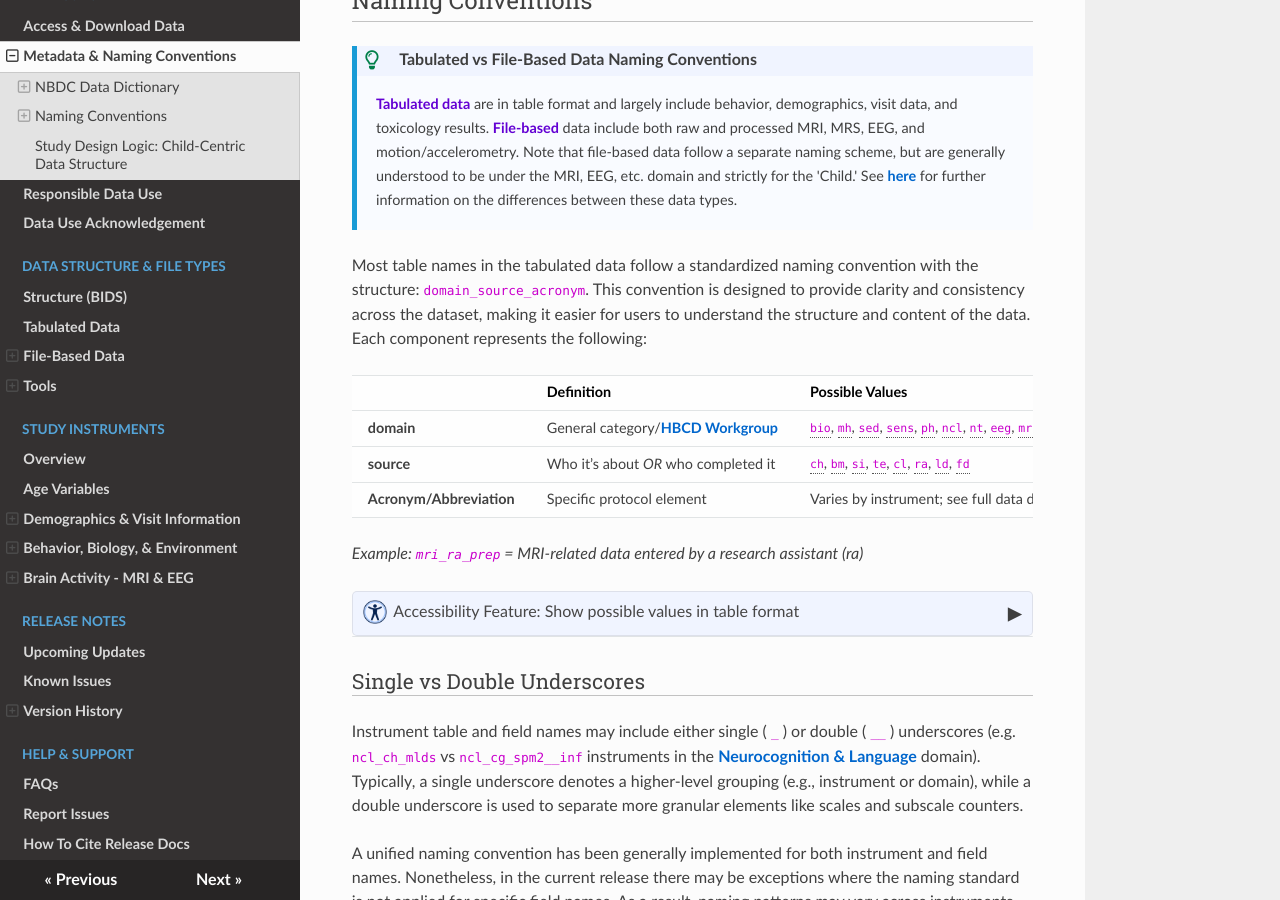
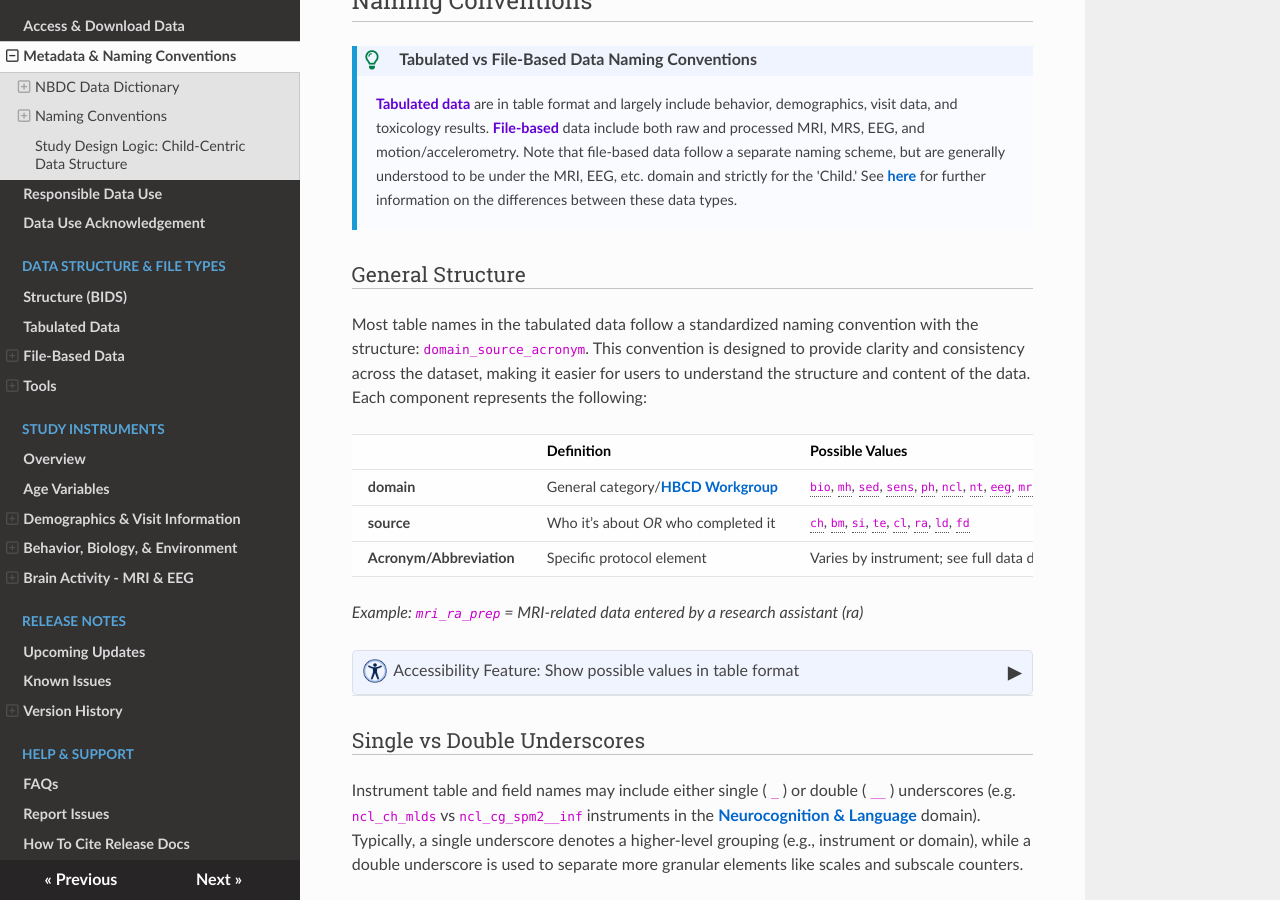
Before and after one commit to nbdc-datahub/hbcd-docs, an MkDocs documentation site: the page built from docs/access/metadata.md, in a window 1280 px wide and 900 px high, scrolled down 2749 px. Built offline with MkDocs 1.6.1, drawn with Linux system fonts in a browser that asks for light colours; nearby versions of some CDN libraries.

Commit message:
add subheader for naming conventions section

```diff
--- a/docs/access/metadata.md
+++ b/docs/access/metadata.md
@@ -371,6 +371,8 @@ Below are the definitions for the columns in the data dictionary and levels tabl
 </div>
 </p>
 
+### General Structure
+
 Most table names in the tabulated data follow a standardized naming convention with the structure: `domain_source_acronym`. This convention is designed to provide clarity and consistency across the dataset, making it easier for users to understand the structure and content of the data. Each component represents the following:
 
 <table class="table-no-vertical-lines" style="width: 100%; border-collapse: collapse; table-layout: fixed;">
```
